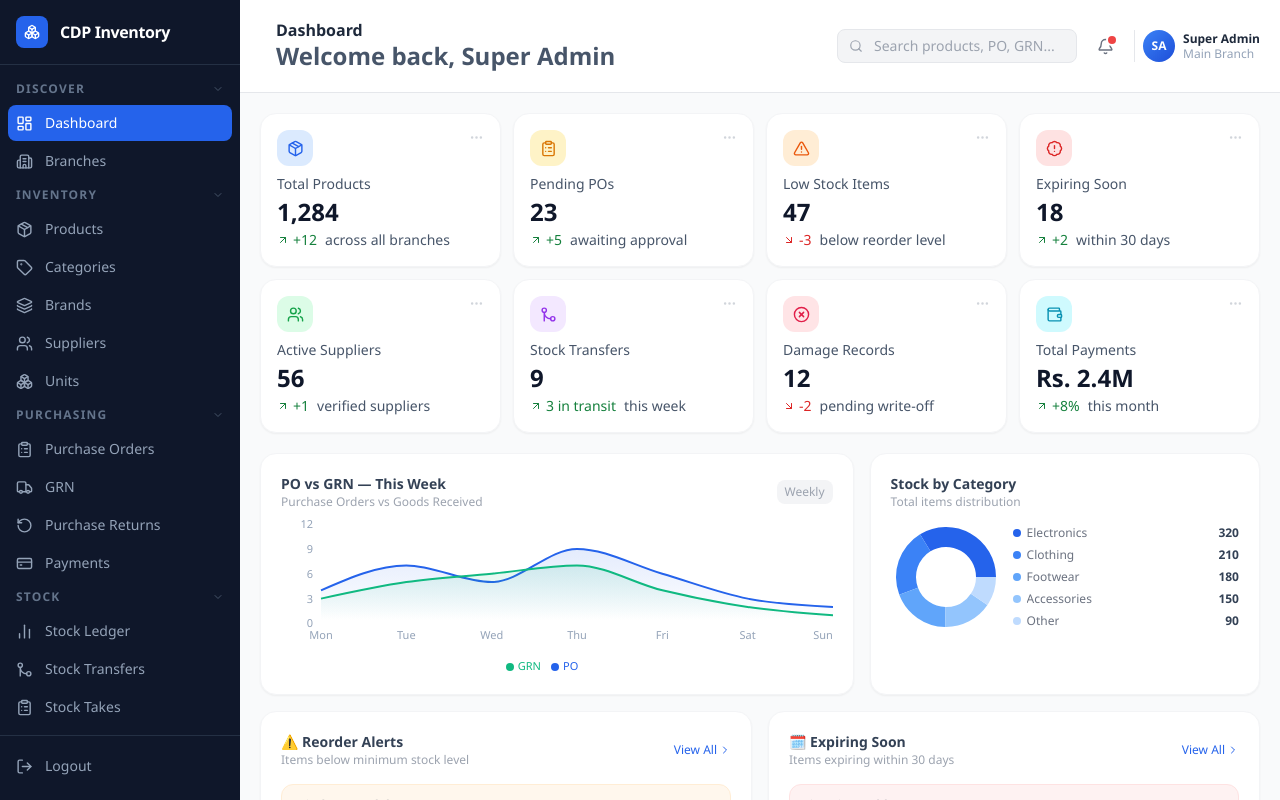
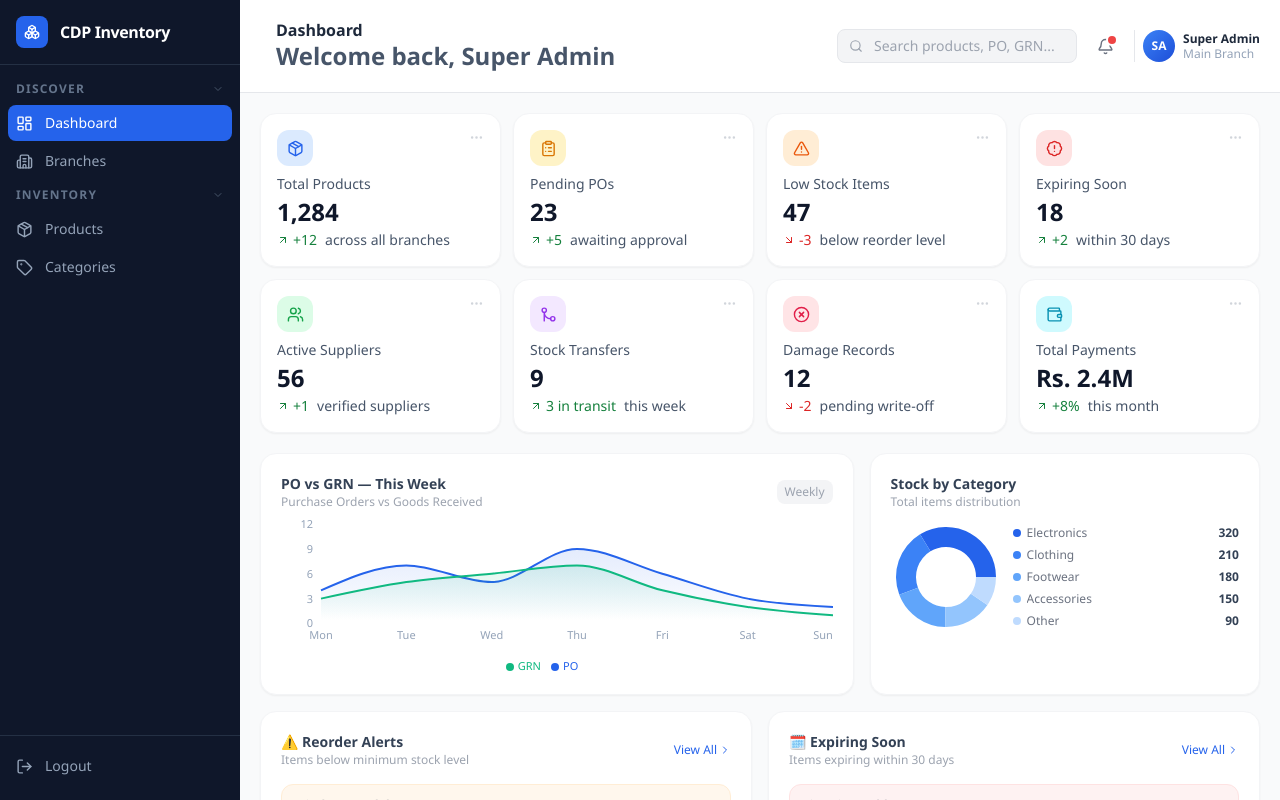
Before and after one commit to Piranpas065/CDP-Inventory-Frontend, a React (Create React App) app: page / in a window 1280 px wide. Built offline with nearby package versions, Linux system fonts and the light colour scheme.

Commit message:
Hide extra navigation items in InventoryDashboard

```diff
--- a/src/components/InventoryDashboard.jsx
+++ b/src/components/InventoryDashboard.jsx
@@ -111,6 +111,13 @@ const navGroups = [
   },
 ];
 
+const visibleNavGroups = navGroups
+  .map((group) => ({
+    ...group,
+    items: group.items.filter((item) => ["dashboard", "branches", "products", "categories"].includes(item.id)),
+  }))
+  .filter((group) => group.items.length > 0);
+
 const statCards = [
   { label: "Total Products", value: "1,284", change: "+12", up: true, icon: Package, iconBg: "bg-blue-100", iconColor: "text-blue-600", sub: "across all branches" },
   { label: "Pending POs", value: "23", change: "+5", up: true, icon: ClipboardList, iconBg: "bg-amber-100", iconColor: "text-amber-600", sub: "awaiting approval" },
@@ -180,7 +187,7 @@ export default function InventoryDashboard({ activePage = "dashboard", onNavigat
 
           {/* Nav */}
           <nav className="nav-scrollbar px-2 pt-3 overflow-y-auto flex-1 space-y-1 pb-4">
-            {navGroups.map((group) => (
+            {visibleNavGroups.map((group) => (
               <div key={group.label} className="mb-1">
                 {sidebarOpen && (
                   <button
```
